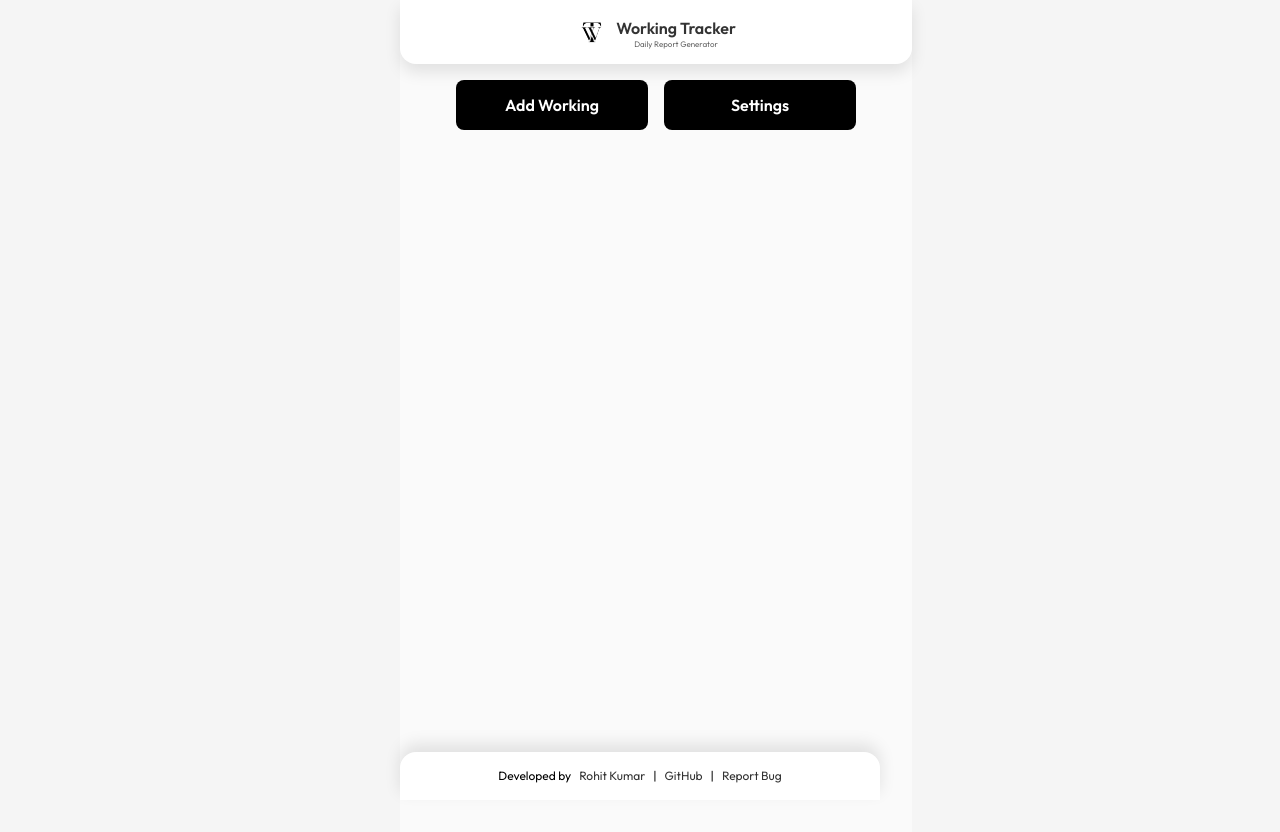
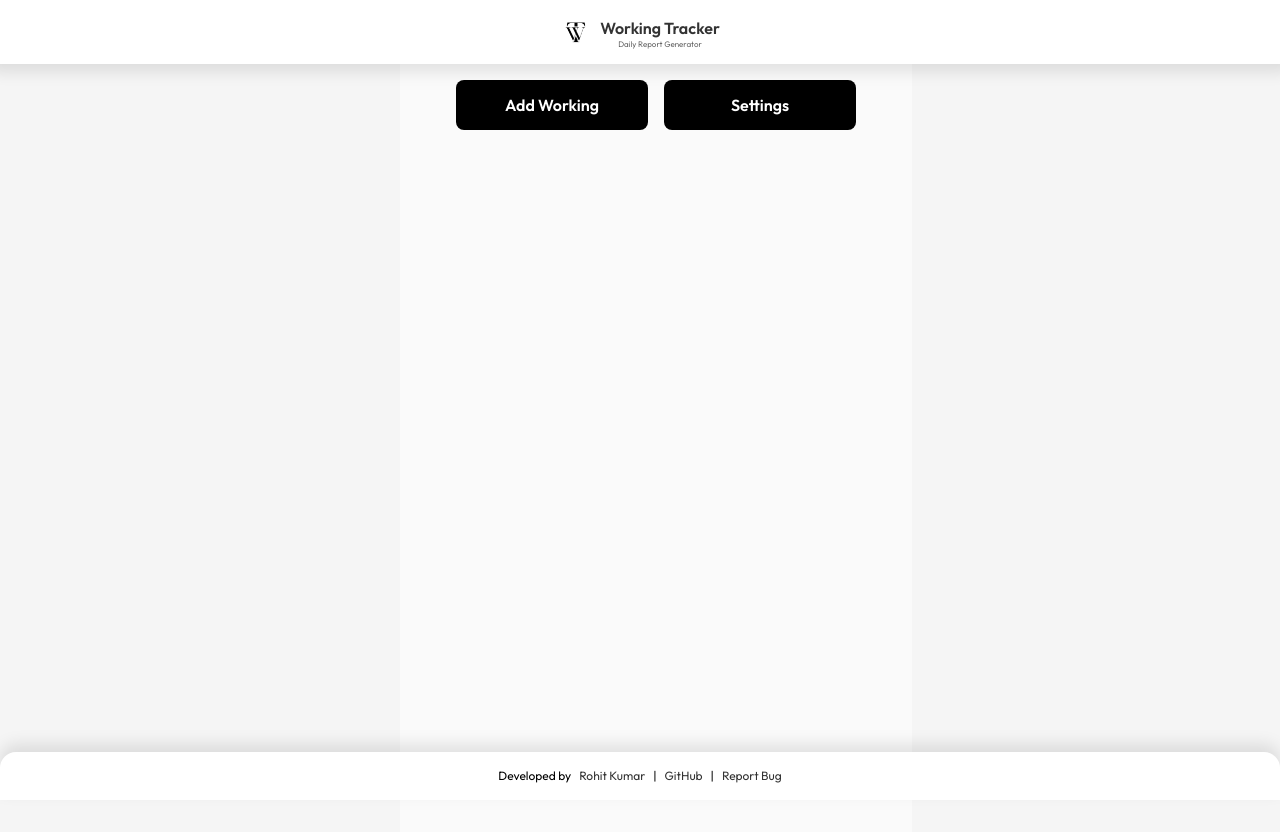
Before and after one commit to code-hamster-rohit/WORKING_TRACKER, a FastAPI app: template templates/previous_workings.html in a window 1280 px wide. Run offline with FastAPI, Linux system fonts and the light colour scheme; the template is opened without the code that fills it, so the values that code supplies are empty.

Commit message:
Changed header and footer styles

```diff
--- a/static/css/style.css
+++ b/static/css/style.css
@@ -14,6 +14,7 @@ body {
     height: 100%;
     max-width: 480px;
     width: 100%;
+    box-sizing: border-box;
 }
 
 header {
@@ -23,7 +24,7 @@ header {
     justify-content: center;
     margin: 0 auto;
     padding: 1rem;
-    max-width: 480px;
+    /* max-width: 480px; */
     width: 100%;
     gap: 0.5rem;
     background: rgba(255, 255, 255, 1);
@@ -32,6 +33,8 @@ header {
     position: fixed;
     top: 0;
     z-index: 2;
+    left: 50%;
+    transform: translateX(-50%);
 }
 
 header img {
@@ -82,12 +85,14 @@ footer {
     justify-content: center;
     margin: 0 auto;
     padding: 1rem;
-    max-width: 480px;
+    /* max-width: 480px; */
     width: 100%;
     gap: 0.5rem;
     background: rgba(255, 255, 255, 1);
     border-radius: 1rem 1rem 0 0;
     position: fixed;
+    left: 50%;
+    transform: translateX(-50%);
     bottom: 0;
     z-index: 2;
     box-shadow: 0 -0.5rem 1rem rgba(0, 0, 0, 0.1);
```
